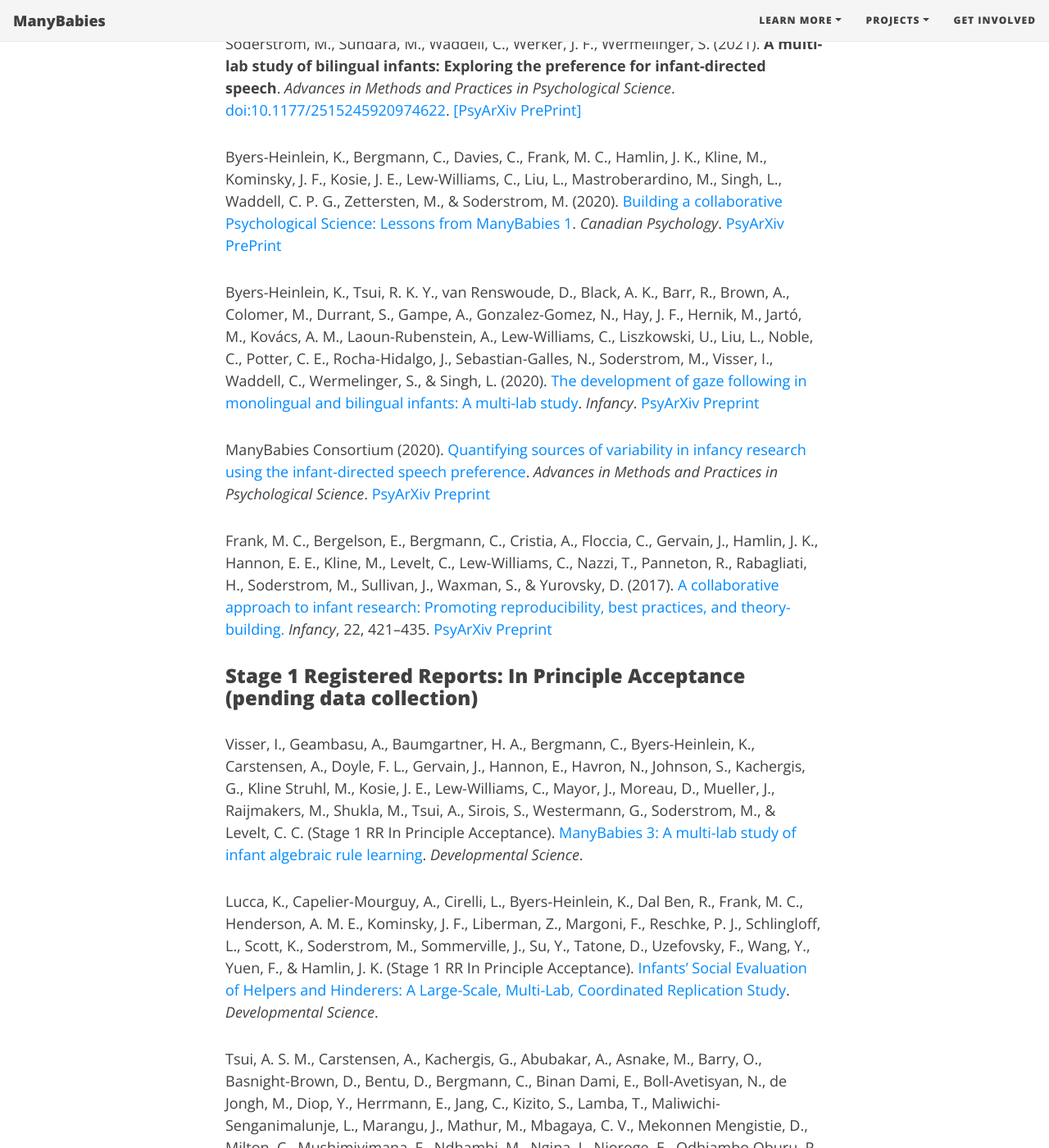
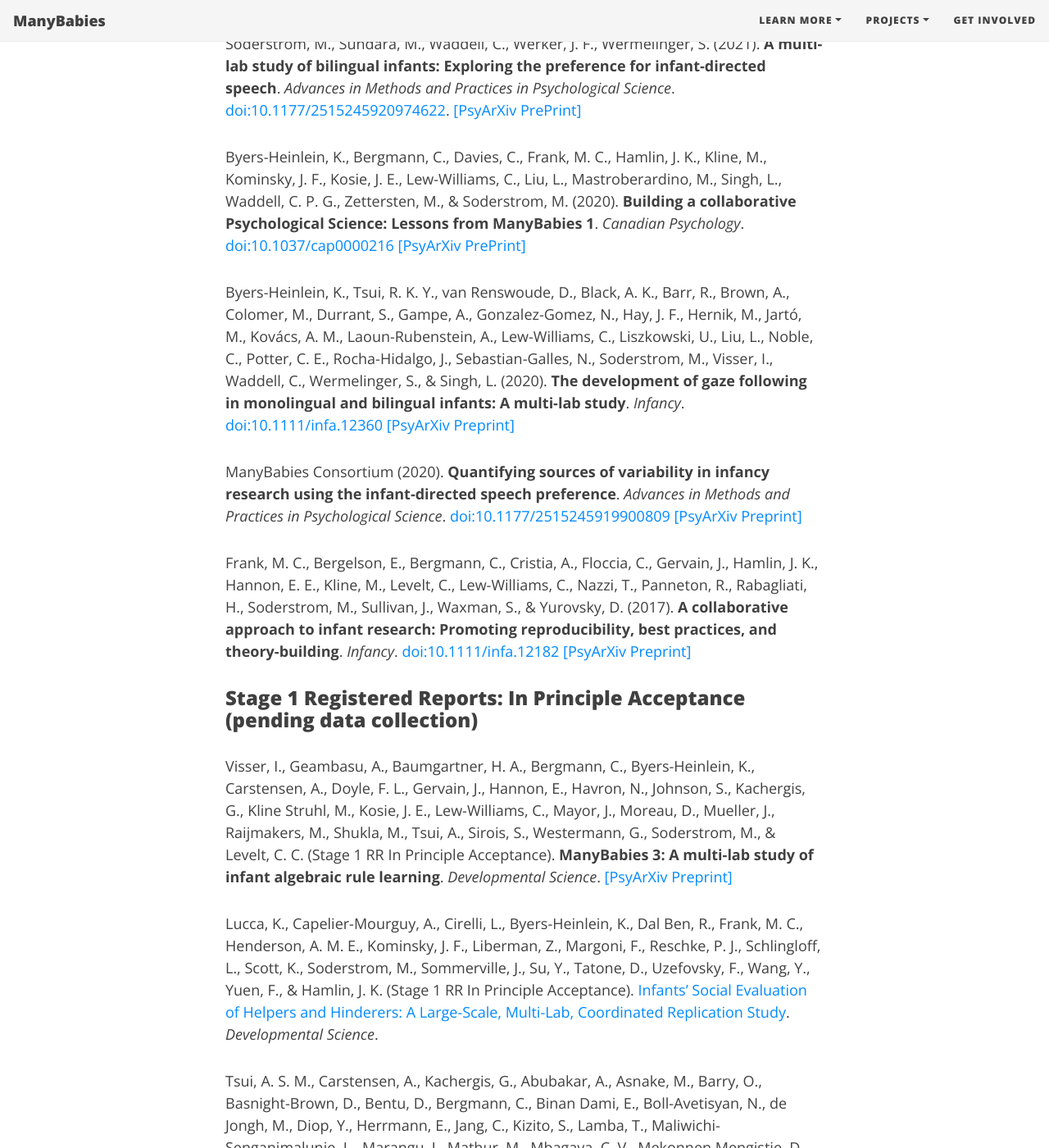
Before and after one commit to manybabies/manybabies.github.io, a Jekyll site: the page built from publications.md, in a window 1280 px wide and 1400 px high, scrolled down 933 px. Shown: the whole window at 82% size. Built offline with Jekyll 4.4.1, drawn with Linux system fonts in a browser that asks for light colours; nearby versions of some CDN libraries; some web fonts are replaced.

Commit message:
Update publications.md

```diff
--- a/publications.md
+++ b/publications.md
@@ -19,17 +19,17 @@
 
 Byers-Heinlein, Tsui, A. S. M., Bergmann, C., Black, A. K., Brown, A., Carbajal,  M. J., Durrant, S., Fennell, C. T., Fiévet, A.,  Frank, M. C., Gampe, A., Gervain, J., Gonzalez-Gomez, N., Hamlin, J. K., Havron, N., Hernik, M., Kerr, S., Killam, H., Klassen, K., Kosie, J. E., Kovács, A. M., Lew-Williams, C., Liu, L., Mani, N., Marino, C., Mastroberardino, M., Mateu, V., Noble, C., Orena, A. J., Polka, L., Potter, C. E., Schreiner, M. S., Singh, L., Soderstrom, M., Sundara, M., Waddell, C., Werker, J. F., Wermelinger, S. (2021). **A multi-lab study of bilingual infants: Exploring the preference for infant-directed speech**. _Advances in Methods and Practices in Psychological Science_. [doi:10.1177/2515245920974622](https://doi.org/10.1177/2515245920974622). [[PsyArXiv PrePrint]](https://psyarxiv.com/sqh9d/)
 
-Byers-Heinlein, K., Bergmann, C., Davies, C., Frank, M. C., Hamlin, J. K., Kline, M., Kominsky, J. F., Kosie, J. E., Lew-Williams, C., Liu, L., Mastroberardino, M., Singh, L., Waddell, C. P. G., Zettersten, M., & Soderstrom, M. (2020). [Building a collaborative Psychological Science: Lessons from ManyBabies 1](https://doi.org/10.1037/cap0000216). _Canadian Psychology_. [PsyArXiv PrePrint](https://psyarxiv.com/dmhk2/)
+Byers-Heinlein, K., Bergmann, C., Davies, C., Frank, M. C., Hamlin, J. K., Kline, M., Kominsky, J. F., Kosie, J. E., Lew-Williams, C., Liu, L., Mastroberardino, M., Singh, L., Waddell, C. P. G., Zettersten, M., & Soderstrom, M. (2020). **Building a collaborative Psychological Science: Lessons from ManyBabies 1**. _Canadian Psychology_. [doi:10.1037/cap0000216](https://doi.org/10.1037/cap0000216) [[PsyArXiv PrePrint]](https://psyarxiv.com/dmhk2/)
 
-Byers-Heinlein, K., Tsui, R. K. Y., van Renswoude, D., Black, A. K., Barr, R., Brown, A., Colomer, M., Durrant, S., Gampe, A., Gonzalez-Gomez, N., Hay, J. F., Hernik, M., Jartó, M., Kovács, A. M., Laoun-Rubenstein, A., Lew-Williams, C., Liszkowski, U., Liu, L., Noble, C., Potter, C. E., Rocha-Hidalgo, J., Sebastian-Galles, N., Soderstrom, M., Visser, I., Waddell, C., Wermelinger, S., & Singh, L. (2020). [The development of gaze following in monolingual and bilingual infants: A multi-lab study](https://doi.org/10.1111/infa.12360). _Infancy_. [PsyArXiv Preprint](https://doi.org/10.31234/osf.io/sgfhv)
+Byers-Heinlein, K., Tsui, R. K. Y., van Renswoude, D., Black, A. K., Barr, R., Brown, A., Colomer, M., Durrant, S., Gampe, A., Gonzalez-Gomez, N., Hay, J. F., Hernik, M., Jartó, M., Kovács, A. M., Laoun-Rubenstein, A., Lew-Williams, C., Liszkowski, U., Liu, L., Noble, C., Potter, C. E., Rocha-Hidalgo, J., Sebastian-Galles, N., Soderstrom, M., Visser, I., Waddell, C., Wermelinger, S., & Singh, L. (2020). **The development of gaze following in monolingual and bilingual infants: A multi-lab study**. _Infancy_. [doi:10.1111/infa.12360](https://doi.org/10.1111/infa.12360) [[PsyArXiv Preprint]](https://doi.org/10.31234/osf.io/sgfhv)
 
-ManyBabies Consortium (2020). [Quantifying sources of variability in infancy research using the infant-directed speech preference](https://doi.org/10.1177/2515245919900809). _Advances in Methods and Practices in Psychological Science_. [PsyArXiv Preprint](https://psyarxiv.com/s98ab)
+ManyBabies Consortium (2020). **Quantifying sources of variability in infancy research using the infant-directed speech preference**. _Advances in Methods and Practices in Psychological Science_. [doi:10.1177/2515245919900809](https://doi.org/10.1177/2515245919900809) [[PsyArXiv Preprint]](https://psyarxiv.com/s98ab)
 
-Frank, M. C., Bergelson, E., Bergmann, C., Cristia, A., Floccia, C., Gervain, J., Hamlin, J. K., Hannon, E. E., Kline, M., Levelt, C., Lew-Williams, C., Nazzi, T., Panneton, R., Rabagliati, H., Soderstrom, M., Sullivan, J., Waxman, S., & Yurovsky, D. (2017). [A collaborative approach to infant research: Promoting reproducibility, best practices, and theory-building.](https://doi.org/10.1111/infa.12182) _Infancy_, 22, 421–435. [PsyArXiv Preprint](https://osf.io/27b43/)
+Frank, M. C., Bergelson, E., Bergmann, C., Cristia, A., Floccia, C., Gervain, J., Hamlin, J. K., Hannon, E. E., Kline, M., Levelt, C., Lew-Williams, C., Nazzi, T., Panneton, R., Rabagliati, H., Soderstrom, M., Sullivan, J., Waxman, S., & Yurovsky, D. (2017). **A collaborative approach to infant research: Promoting reproducibility, best practices, and theory-building**. _Infancy_. [doi:10.1111/infa.12182](https://doi.org/10.1111/infa.12182) [[PsyArXiv Preprint]](https://osf.io/27b43/)
 
 
 ### Stage 1 Registered Reports: In Principle Acceptance (pending data collection)
-Visser, I., Geambasu, A., Baumgartner, H. A., Bergmann, C., Byers-Heinlein, K., Carstensen, A., Doyle, F. L., Gervain, J., Hannon, E., Havron, N., Johnson, S., Kachergis, G., Kline Struhl, M., Kosie, J. E., Lew-Williams, C., Mayor, J., Moreau, D., Mueller, J., Raijmakers, M., Shukla, M., Tsui, A., Sirois, S., Westermann, G., Soderstrom, M., & Levelt, C. C. (Stage 1 RR In Principle Acceptance). [ManyBabies 3: A multi-lab study of infant algebraic rule learning](https://psyarxiv.com/aex7v/). _Developmental Science_.
+Visser, I., Geambasu, A., Baumgartner, H. A., Bergmann, C., Byers-Heinlein, K., Carstensen, A., Doyle, F. L., Gervain, J., Hannon, E., Havron, N., Johnson, S., Kachergis, G., Kline Struhl, M., Kosie, J. E., Lew-Williams, C., Mayor, J., Moreau, D., Mueller, J., Raijmakers, M., Shukla, M., Tsui, A., Sirois, S., Westermann, G., Soderstrom, M., & Levelt, C. C. (Stage 1 RR In Principle Acceptance). **ManyBabies 3: A multi-lab study of infant algebraic rule learning**. _Developmental Science_. [[PsyArXiv Preprint]](https://psyarxiv.com/aex7v/)
 
 Lucca, K., Capelier-Mourguy, A., Cirelli, L., Byers-Heinlein, K., Dal Ben, R., Frank, M. C., Henderson, A. M. E., Kominsky, J. F., Liberman, Z., Margoni, F., Reschke, P. J., Schlingloff, L., Scott, K., Soderstrom, M., Sommerville, J., Su, Y., Tatone, D., Uzefovsky, F., Wang, Y., Yuen, F., & Hamlin, J. K. (Stage 1 RR In Principle Acceptance). [Infants’ Social Evaluation of Helpers and Hinderers: A Large-Scale, Multi-Lab, Coordinated Replication Study](https://psyarxiv.com/qhxkm). _Developmental Science_.
 
```
